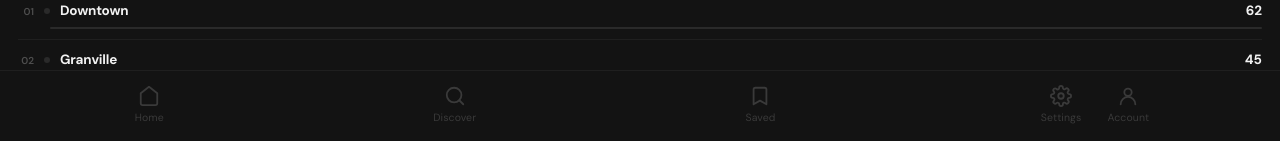
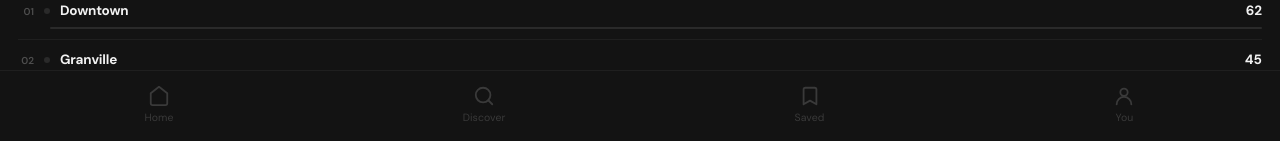
Before and after one commit to davidrencse/recon-app, a Next.js app: page /dashboard in a window 1280 px wide. Shown: the part 656-797 px from the top of the page. Built offline with nearby package versions, Linux system fonts and the light colour scheme.

Commit message:
changed styling

```diff
--- a/src/components/BottomNav.tsx
+++ b/src/components/BottomNav.tsx
@@ -54,6 +54,13 @@ function IconSettings() {
     </svg>
   );
 }
+function IconChevronRight() {
+  return (
+    <svg width="11" height="11" viewBox="0 0 24 24" fill="none" stroke="currentColor" strokeWidth="2.5" strokeLinecap="round" strokeLinejoin="round">
+      <path d="m9 18 6-6-6-6"/>
+    </svg>
+  );
+}
 function IconClose() {
   return (
     <svg width="13" height="13" viewBox="0 0 24 24" fill="none" stroke="currentColor" strokeWidth="2.5" strokeLinecap="round" strokeLinejoin="round">
@@ -99,7 +106,8 @@ function SettingRow({ label, sublabel, last=false, onClick }: { label: string; s
 /* ══ Settings panel ═══════════════════════════════════════════════ */
 function SettingsPanel({ onClose, onEditProfile }: { onClose: () => void; onEditProfile: () => void }) {
   return (
-    <div style={{ position:"absolute", inset:0, background:BG, zIndex:70, overflowY:"auto", scrollbarWidth:"none", paddingTop:"max(env(safe-area-inset-top), 20px)" }}>
+    /* Use position: fixed and extremely high z-index to stay above the map */
+    <div style={{ position:"fixed", inset:0, background:BG, zIndex:2000, overflowY:"auto", scrollbarWidth:"none", paddingTop:"max(env(safe-area-inset-top), 20px)" }}>
       <div style={{ display:"flex", justifyContent:"flex-end", alignItems:"center", padding:"16px 20px 0" }}>
         <button aria-label="Close" onClick={onClose} style={{ background:SURFACE2, border:`1px solid ${BORDER}`, cursor:"pointer", color:T2, width:32, height:32, borderRadius:"50%", display:"flex", alignItems:"center", justifyContent:"center", fontFamily:"inherit" }}>
           <IconClose/>
@@ -136,7 +144,8 @@ function AccountPanel({ onClose }: { onClose: () => void }) {
     />
   );
   return (
-    <div style={{ position:"absolute", inset:0, background:BG, zIndex:70, overflowY:"auto", scrollbarWidth:"none", paddingTop:"max(env(safe-area-inset-top), 20px)" }}>
+    /* Use position: fixed and extremely high z-index to stay above the map */
+    <div style={{ position:"fixed", inset:0, background:BG, zIndex:2000, overflowY:"auto", scrollbarWidth:"none", paddingTop:"max(env(safe-area-inset-top), 20px)" }}>
       <div style={{ display:"flex", justifyContent:"space-between", alignItems:"center", padding:"16px 20px 0" }}>
         <span style={{ fontSize:10, color:T3, letterSpacing:1.8, textTransform:"uppercase", fontWeight:600 }}>Account</span>
         <button aria-label="Close" onClick={onClose} style={{ background:SURFACE2, border:`1px solid ${BORDER}`, cursor:"pointer", color:T2, width:32, height:32, borderRadius:"50%", display:"flex", alignItems:"center", justifyContent:"center", fontFamily:"inherit" }}>
@@ -180,13 +189,72 @@ function AccountPanel({ onClose }: { onClose: () => void }) {
   );
 }
 
+/* ══ You popup bubble ═════════════════════════════════════════════ */
+function YouPopup({ onSettings, onClose }: {
+  onSettings: () => void;
+  onClose: () => void;
+}) {
+  const rowStyle: React.CSSProperties = {
+    width:"100%", display:"flex", alignItems:"center", gap:11,
+    padding:"13px 14px", background:"none", border:"none",
+    cursor:"pointer", textAlign:"left" as const, color:T1, fontFamily:"inherit",
+  };
+  const iconBox: React.CSSProperties = {
+    width:30, height:30, borderRadius:9, background:SURFACE2,
+    border:`1px solid ${BORDER}`, display:"flex", alignItems:"center", justifyContent:"center", flexShrink:0,
+  };
+
+  return (
+    <>
+      {/* Backdrop covers everything, sits above map */}
+      <div onClick={onClose} style={{ position:"fixed", inset:0, zIndex:1000 }}/>
+      <div style={{
+        position:"fixed",
+        bottom:`calc(74px + env(safe-area-inset-bottom, 0px))`,
+        right:16,
+        width:200,
+        background:SURFACE,
+        border:`1px solid ${BORDER_M}`,
+        borderRadius:18,
+        zIndex:1001,
+        overflow:"hidden",
+        boxShadow:"0 16px 48px rgba(0,0,0,0.65)",
+      }}>
+        <Link href="/dashboard" onClick={onClose} style={{ textDecoration:"none" }}>
+          <div style={{ ...rowStyle, display:"flex" as const }}>
+            <div style={iconBox}><IconDashGrid/></div>
+            <span style={{ flex:1, fontSize:14, fontWeight:500 }}>Dashboard</span>
+            <IconChevronRight/>
+          </div>
+        </Link>
+        <div style={{ height:1, background:LINE, margin:"0 14px" }}/>
+        <button onClick={() => { onSettings(); onClose(); }} style={rowStyle}>
+          <div style={iconBox}><IconSettings/></div>
+          <span style={{ flex:1, fontSize:14, fontWeight:500 }}>Settings</span>
+          <IconChevronRight/>
+        </button>
+        {/* Arrow notch */}
+        <div style={{ position:"absolute", bottom:-6, right:23, width:12, height:12, background:SURFACE, border:`1px solid ${BORDER_M}`, transform:"rotate(45deg)", borderTop:"none", borderLeft:"none" }}/>
+      </div>
+    </>
+  );
+}
+
+function IconDashGrid() {
+  return (
+    <svg width="15" height="15" viewBox="0 0 24 24" fill="none" stroke="currentColor" strokeWidth="2" strokeLinecap="round" strokeLinejoin="round">
+      <rect x="3" y="3" width="7" height="7" rx="1.5"/><rect x="14" y="3" width="7" height="7" rx="1.5"/>
+      <rect x="3" y="14" width="7" height="7" rx="1.5"/><rect x="14" y="14" width="7" height="7" rx="1.5"/>
+    </svg>
+  );
+}
+
 /* ══ Bottom nav ═══════════════════════════════════════════════════ */
 export default function BottomNav() {
   const pathname = usePathname();
+  const [youPopupOpen, setYouPopupOpen] = useState(false);
   const [settingsOpen, setSettingsOpen] = useState(false);
   const [accountOpen,  setAccountOpen]  = useState(false);
-
-  const onDashboard = pathname === "/dashboard";
 
   const NAV_ITEMS = [
     { label:"Home",     href:"/home",     icon:IconHome     },
@@ -202,7 +270,10 @@ export default function BottomNav() {
         paddingBottom: "max(env(safe-area-inset-bottom, 0px), 14px)",
         background:BG,
         borderTop:`1px solid ${LINE}`,
-        flexShrink:0, width:"100%", zIndex:40,
+        flexShrink:0, width:"100%",
+        /* Ensure navbar itself is always above map layers */
+        position: "relative",
+        zIndex:999,
       }}>
         {NAV_ITEMS.map((item) => {
           const active = pathname === item.href;
@@ -221,39 +292,24 @@ export default function BottomNav() {
           );
         })}
 
-        {/* You tab — on /dashboard opens panels, elsewhere navigates */}
-        {onDashboard ? (
-          <div style={{ display:"flex", alignItems:"center", gap:2 }}>
-            <button
-              onClick={() => setSettingsOpen(true)}
-              aria-label="Settings"
-              style={{ background:"none", border:"none", cursor:"pointer", color: "#3a3a3a", padding:"4px 12px", fontFamily:"inherit" }}
-            >
-              <div style={{ display:"flex", flexDirection:"column", alignItems:"center", gap:3 }}>
-                <IconSettings />
-                <span style={{ fontSize:10.5, fontWeight:400, letterSpacing:0.1 }}>Settings</span>
-              </div>
-            </button>
-            <button
-              onClick={() => setAccountOpen(true)}
-              aria-label="Account"
-              style={{ background:"none", border:"none", cursor:"pointer", color: "#3a3a3a", padding:"4px 12px", fontFamily:"inherit" }}
-            >
-              <div style={{ display:"flex", flexDirection:"column", alignItems:"center", gap:3 }}>
-                <IconUser active={false}/>
-                <span style={{ fontSize:10.5, fontWeight:400, letterSpacing:0.1 }}>Account</span>
-              </div>
-            </button>
+        <button
+          onClick={() => setYouPopupOpen(v => !v)}
+          aria-expanded={youPopupOpen}
+          style={{ background:"none", border:"none", cursor:"pointer", color: youPopupOpen ? T1 : "#3a3a3a", padding:"4px 16px", fontFamily:"inherit" }}
+        >
+          <div style={{ display:"flex", flexDirection:"column", alignItems:"center", gap:3 }}>
+            <IconUser active={youPopupOpen}/>
+            <span style={{ fontSize:10.5, fontWeight: youPopupOpen ? 600 : 400, letterSpacing:0.1 }}>You</span>
           </div>
-        ) : (
-          <Link href="/dashboard" style={{ textDecoration:"none" }}>
-            <div style={{ display:"flex", flexDirection:"column", alignItems:"center", gap:3, color:"#3a3a3a", padding:"4px 16px" }}>
-              <IconUser active={false}/>
-              <span style={{ fontSize:10.5, fontWeight:400, letterSpacing:0.1 }}>You</span>
-            </div>
-          </Link>
-        )}
+        </button>
       </div>
+
+      {youPopupOpen && (
+        <YouPopup
+          onSettings={() => setSettingsOpen(true)}
+          onClose={() => setYouPopupOpen(false)}
+        />
+      )}
 
       {settingsOpen && (
         <SettingsPanel
```
